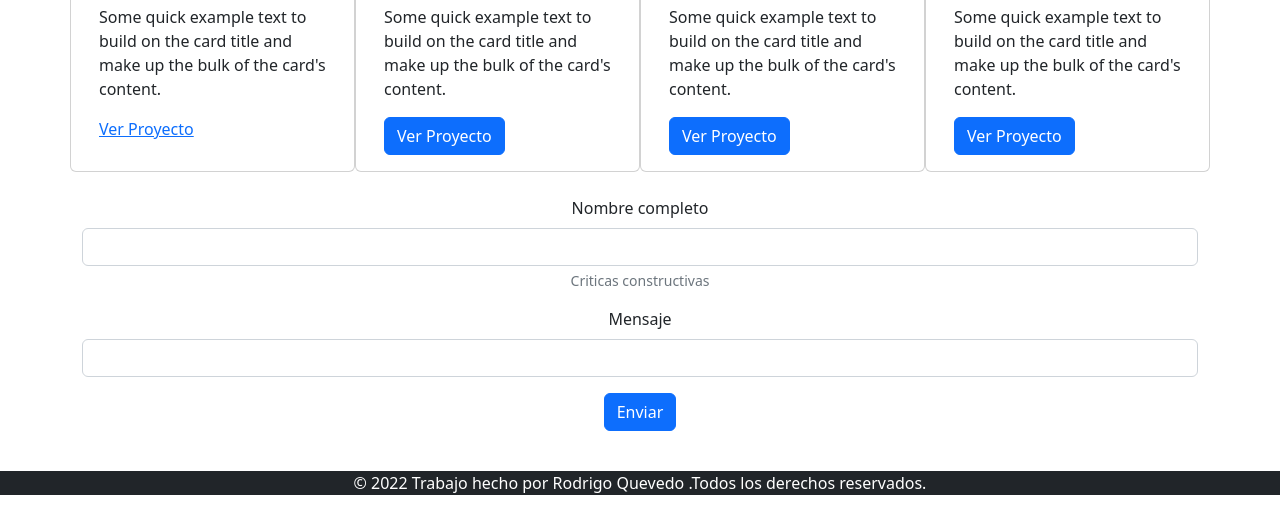
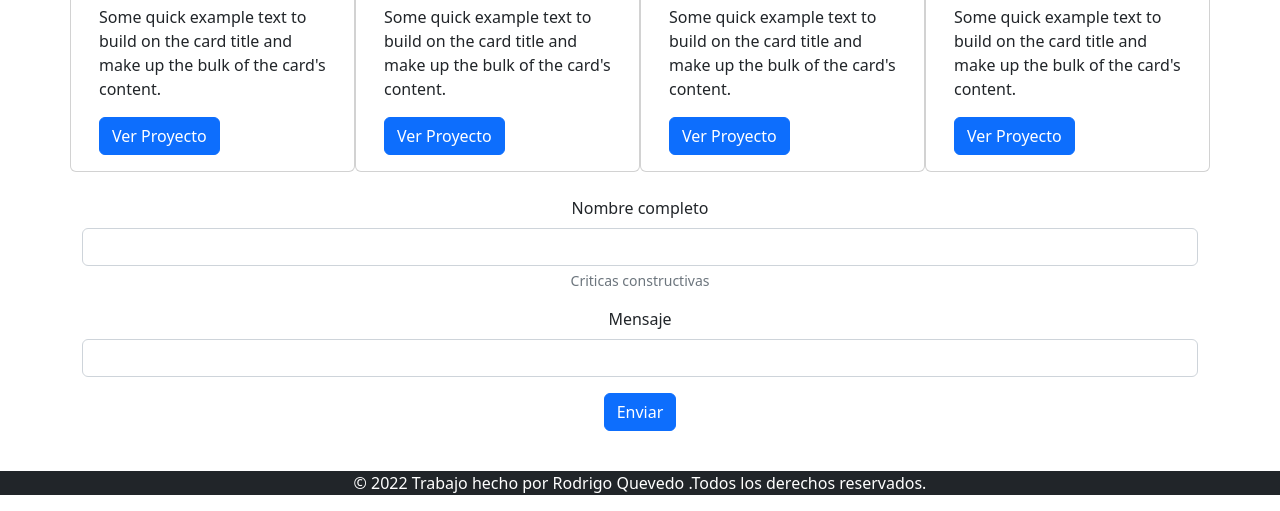
Before and after one commit to rquevedos99/Examen-, a plain HTML site: page index.html in a window 1280 px wide. Shown: the part 1018-1529 px from the top of the page. Drawn offline with nearby package versions, Linux system fonts and the light colour scheme.

```diff
--- a/index.html
+++ b/index.html
@@ -53,7 +53,7 @@
           <div class="card-body">
             <h5 class="card-title">CV Rodrigo Quevedo</h5>
             <p class="card-text">Some quick example text to build on the card title and make up the bulk of the card's content.</p>
-            <a href="https://rquevedos99.github.io/Cv-Rodrigo/" target="_blank" gclass="btn btn-primary">Ver Proyecto</a>
+            <a href="https://rquevedos99.github.io/Cv-Rodrigo/" target="_blank" class="btn btn-primary">Ver Proyecto</a>
           </div>
         </div>
         <div class="card col-3">
```
